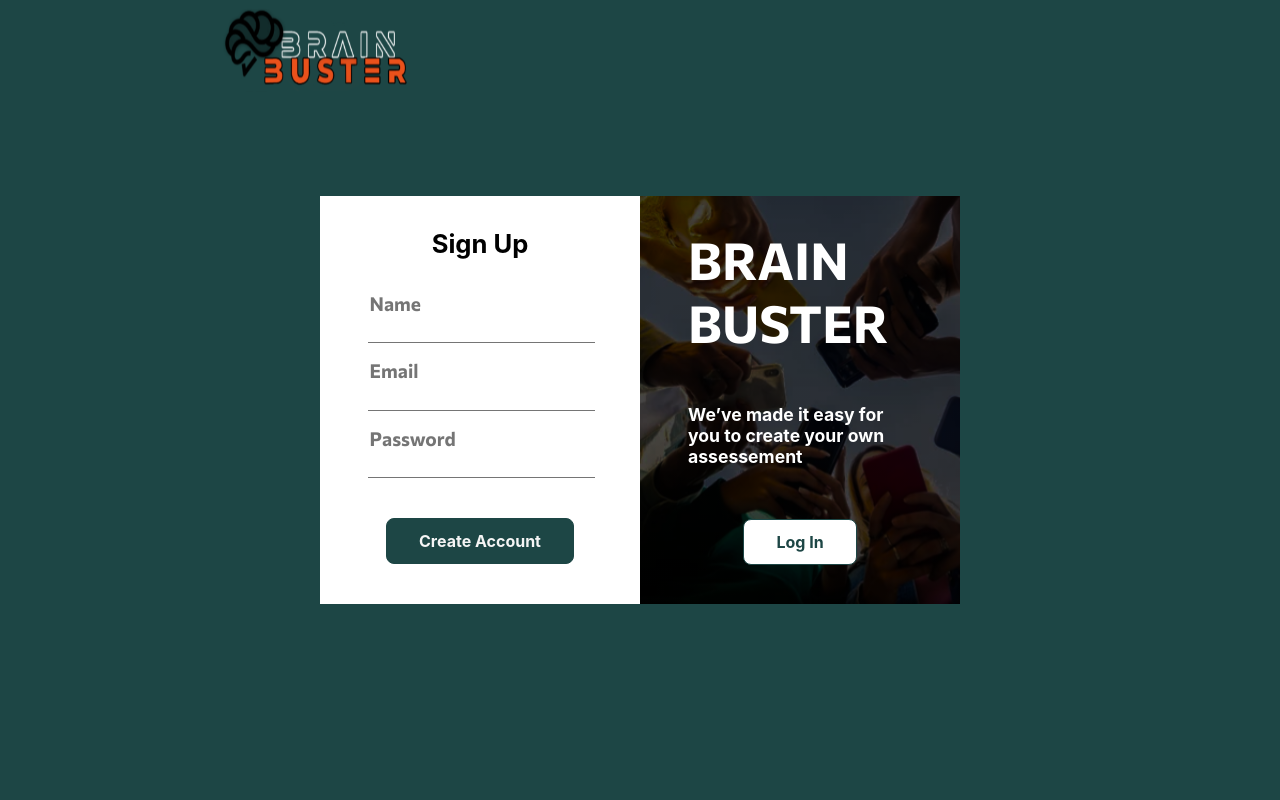
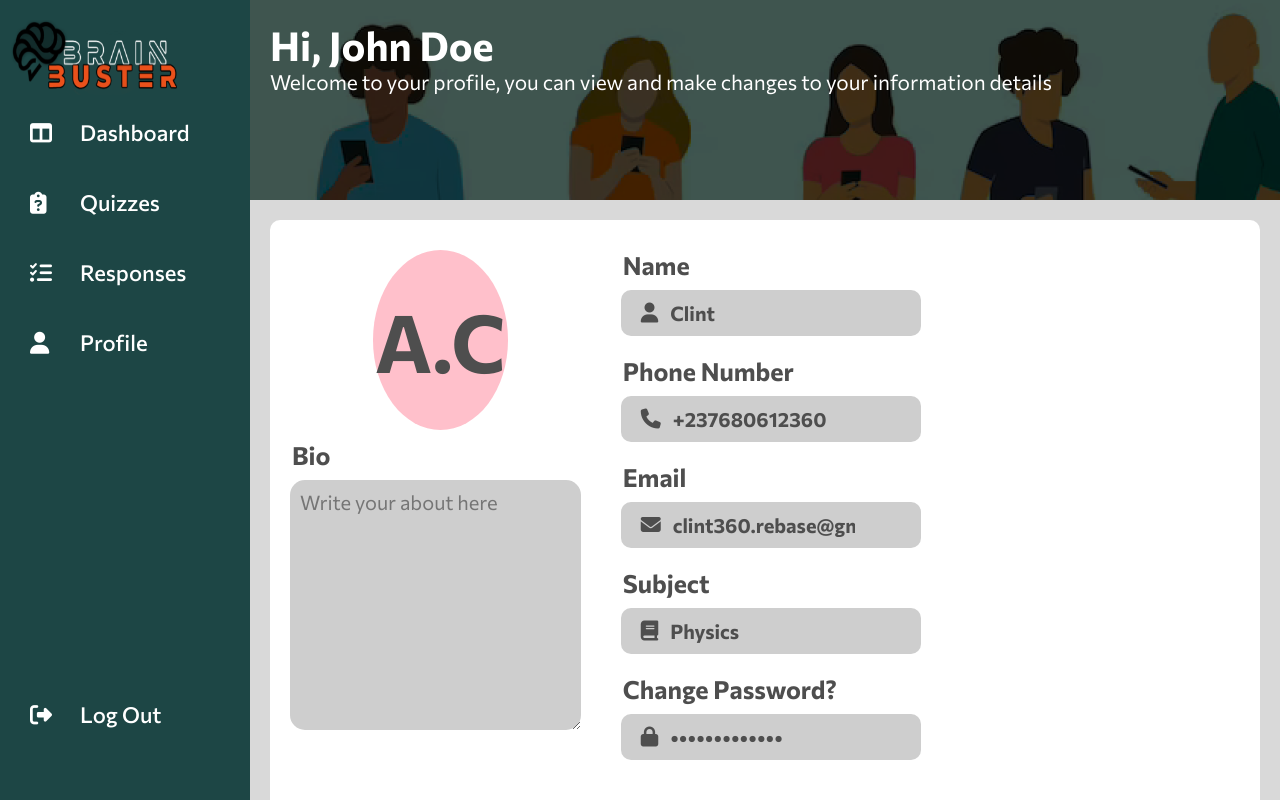
Before and after one commit to clint360/brain-buster-frontend, a React (Create React App) app: page / in a window 1280 px wide. Shown: the top 800 px of the page. Built offline with nearby package versions, Linux system fonts and the light colour scheme.

Commit message:
finished building the admin profile section

```diff
--- a/src/App.css
+++ b/src/App.css
@@ -5,3 +5,7 @@
 .Appdiv {
   margin: auto;
 }
+
+.position_fixed {
+  position: fixed;
+}
--- a/src/App.jsx
+++ b/src/App.jsx
@@ -5,6 +5,7 @@ import Instructions from './view/pages/users/instructions/Instructions';
 import UserInfo from './view/pages/users/userinfo/UserInfo';
 import AdminDashboard from './view/pages/admin/dashboard/AdminDashboard';
 import Signup from './view/pages/auth/Signup';
+import AdminProfile from './view/pages/admin/profile/AdminProfile';
 // import Login from './view/pages/Login';
 // import Signup from './view/pages/Signup';
 // import Button from './core/components/atoms/Button';
@@ -14,7 +15,7 @@ function App() {
   return (
     <div className="App">
       <div className="Appdiv">
-        <Signup />
+        <AdminProfile />
       </div>
     </div>
   );
--- a/src/core/components/organisms/sidenav/SideNav.jsx
+++ b/src/core/components/organisms/sidenav/SideNav.jsx
@@ -1,9 +1,13 @@
 import React from 'react';
 import './Sidenav.css';
+import myLogo from '../../../../assets/images/logo.svg';
 
 function SideNav() {
   return (
     <div className="sidenav">
+      <div className="logodiv">
+        <img src={myLogo} alt="logo" />
+      </div>
       <div className="pageslist">
         <ul type="none">
           <li>
--- a/src/core/components/organisms/sidenav/Sidenav.css
+++ b/src/core/components/organisms/sidenav/Sidenav.css
@@ -6,8 +6,12 @@
     font-family: "Commissioner";
 }
 
+.sidenav .logodiv {
+    padding-top: 20px;
+}
+
 .pageslist {
-    padding-top: 40px;
+    padding-top: 0px;
 }
 
 .pageslist ul {
--- /dev/null
+++ b/src/view/pages/admin/profile/AdminProfile.css
@@ -0,0 +1,139 @@
+.adminProfilePage {
+    margin-left: 250px;
+    background: rgb(217, 217, 217);
+    min-height: 100vh;
+}
+
+.mobileviewnavbar {
+    display: none;
+}
+
+.adminProfilePage .adminnamebanner {
+    width: 100%;
+    height: 200px;
+    background: url('../../../../assets/images/image 8.png');
+    font-family: 'Commissioner';
+    font-style: normal;
+    color: white;
+}
+
+.adminProfilePage .adminnamebanner h1 {
+    margin: 0;
+    padding-top: 20px;
+    padding-left: 20px;
+    font-size: 40px;
+}
+
+.adminProfilePage .adminnamebanner span {
+    margin: 0;
+    padding-left: 20px;
+    font-weight: 400;
+    font-size: 1.3rem;
+}
+
+.admininformation {
+    background: white;
+    border-radius: 10px;
+    padding: 10px;
+    margin: 20px;
+    display: flex;
+    gap: 10px;
+    flex-wrap: wrap;
+}
+
+.admininformation .column {
+    flex-basis: 31%;
+    padding: 10px;
+}
+
+.column .field {
+    padding: 10px 0;
+}
+
+.column .field legend {
+    color: rgb(78, 78, 78);
+    font-family: 'Commissioner';
+    font-style: normal;
+    font-weight: 700;
+    font-size: 25px;
+    padding-bottom: 10px;
+}
+
+.column .field .input_block {
+    background: rgb(206, 206, 206);
+    color: rgb(78, 78, 78);
+    padding: 10px 20px;
+    font-size: 20px;
+    font-weight: 500;
+    border-radius: 10px;
+    display: flex;
+    gap: 10px;
+    align-items: center;
+}
+
+.column .field .input_block input {
+    border: none;
+    outline: none;
+    background: transparent;
+    font-size: 20px;
+    min-width: 100px;
+    width: 70%;
+    font-weight: 700;
+    color: rgb(78, 78, 78);
+    font-family: 'Commissioner';
+}
+
+.profile_pic_container {
+    height: 200px;
+    display: flex;
+    justify-content: center;
+    align-items: center;
+}
+
+.aboutyou legend {
+    color: rgb(78, 78, 78);
+    font-family: 'Commissioner';
+    font-style: normal;
+    font-weight: 700;
+    font-size: 25px;
+    padding-bottom: 10px;
+}
+
+.profile_pic_container .circle {
+    border-radius: 50%;
+    background: pink;
+    width: 45%;
+    margin: auto;
+    height: 90%;
+    color: rgb(78, 78, 78);
+    display: flex;
+    font-family: 'Commissioner';
+    font-weight: 700;
+    font-size: 80px;
+    justify-content: center;
+    align-items: center;
+}
+
+.aboutyou .textareadiv textarea {
+    padding: 10px;
+    width: 90%;
+    height: 230px;
+    background: rgb(206, 206, 206);
+    font-size: 20px;
+    font-family: 'Commissioner';
+    border-radius: 15px;
+    border: none;
+}
+
+.column3 legend {
+    color: rgb(78, 78, 78);
+    font-family: 'Commissioner';
+    font-style: normal;
+    font-weight: 700;
+    font-size: 25px;
+    padding-bottom: 10px;
+}
+
+.column3 .action {
+    padding: 20px 0;
+}
--- /dev/null
+++ b/src/view/pages/admin/profile/AdminProfile.jsx
@@ -0,0 +1,102 @@
+import React from 'react';
+import Button from '../../../../core/components/atoms/Button';
+import SideNav from '../../../../core/components/organisms/sidenav/SideNav';
+import './AdminProfile.css';
+
+function AdminProfile() {
+  return (
+    <div>
+      <div className="mobileviewnavbar">
+        <div>Three dots</div>
+      </div>
+      <div className="position_fixed">
+        <SideNav />
+      </div>
+      <div className="adminProfilePage">
+        <div className="adminnamebanner">
+          <h1>Hi, John Doe</h1>
+          <span>
+            Welcome to your profile, you can view and make changes to your
+            information details
+          </span>
+        </div>
+        <div className="admininformation">
+          <div className="column">
+            <div className="profile_pic_container">
+              <div className="circle">A.C</div>
+            </div>
+            <div className="aboutyou">
+              <legend>Bio</legend>
+              <div className="textareadiv">
+                <textarea
+                  name="bio"
+                  id="bio"
+                  cols="30"
+                  rows="10"
+                  placeholder="Write your about here"
+                />
+              </div>
+            </div>
+          </div>
+          <div className="column">
+            <div className="field">
+              <legend>Name</legend>
+              <div className="input_block">
+                <i className="fa-solid fa-user" />
+                <input type="text" defaultValue="Clint" />
+              </div>
+            </div>
+            <div className="field">
+              <legend>Phone Number</legend>
+              <div className="input_block">
+                <i className="fa-solid fa-phone" />
+                <input type="text" defaultValue="+237680612360" />
+              </div>
+            </div>
+            <div className="field">
+              <legend>Email</legend>
+              <div className="input_block">
+                <i className="fa-solid fa-envelope" />
+                <input type="text" defaultValue="clint360.rebase@gmail.com" />
+              </div>
+            </div>
+            <div className="field">
+              <legend>Subject</legend>
+              <div className="input_block">
+                <i className="fa-sharp fa-solid fa-book" />
+                <input type="text" defaultValue="Physics" />
+              </div>
+            </div>
+            <div className="field">
+              <legend>Change Password?</legend>
+              <div className="input_block">
+                <i className="fa-solid fa-lock" />
+                <input type="password" defaultValue="+237680612360" />
+              </div>
+            </div>
+          </div>
+          <div className="column">
+            <div className="column3">
+              <legend>Actions</legend>
+              <div className="action">
+                <Button
+                  title="Reset"
+                  background="#E8522A"
+                  borderColor="#E8522A"
+                />
+              </div>
+              <div className="action">
+                <Button title="Update" />
+              </div>
+              <div className="action">
+                <Button title="Log Out" background="white" color="#1D4645" />
+              </div>
+            </div>
+          </div>
+        </div>
+      </div>
+    </div>
+  );
+}
+
+export default AdminProfile;
```
Also changed, not shown: src/assets/images/image 8.png (added).
